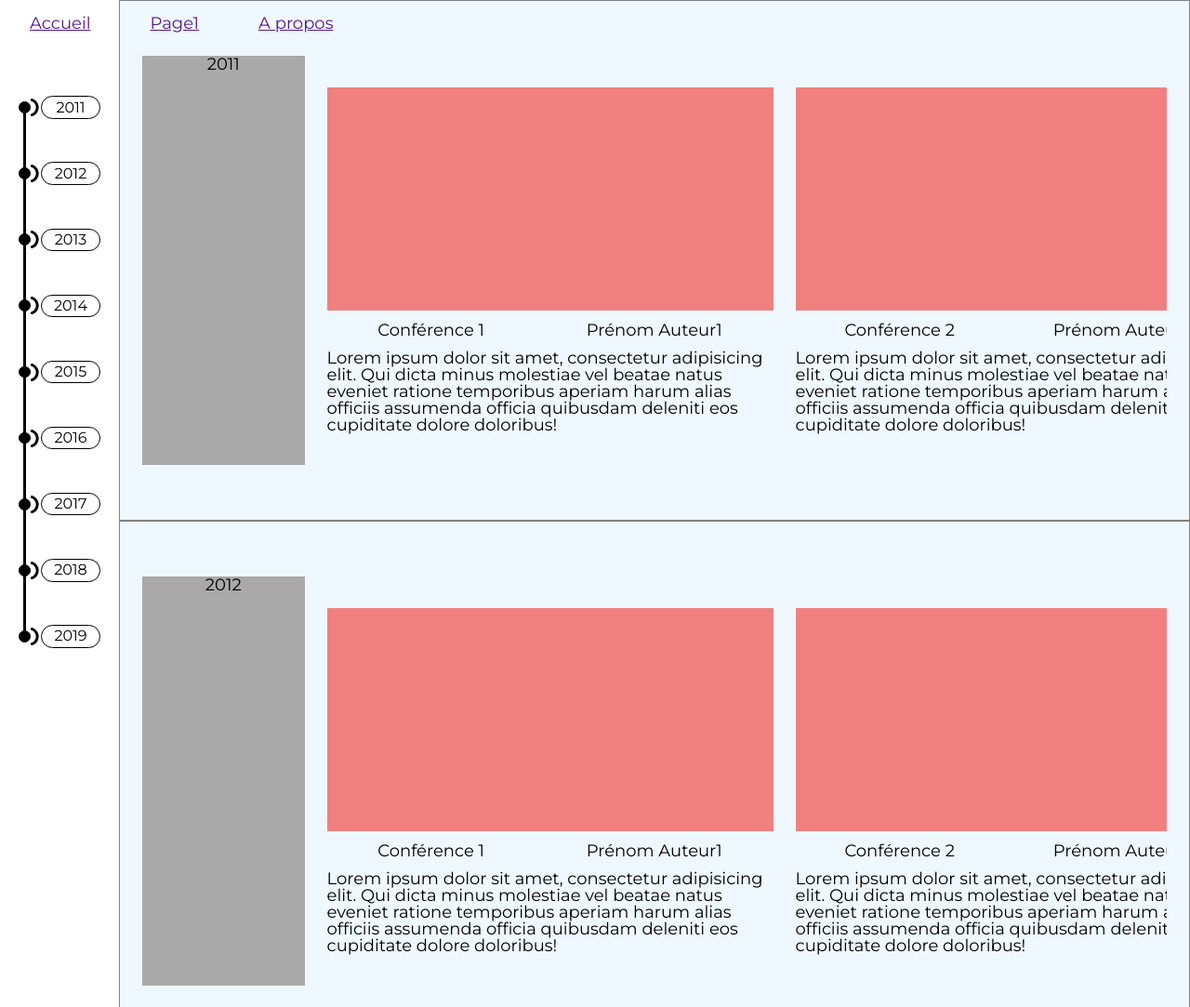
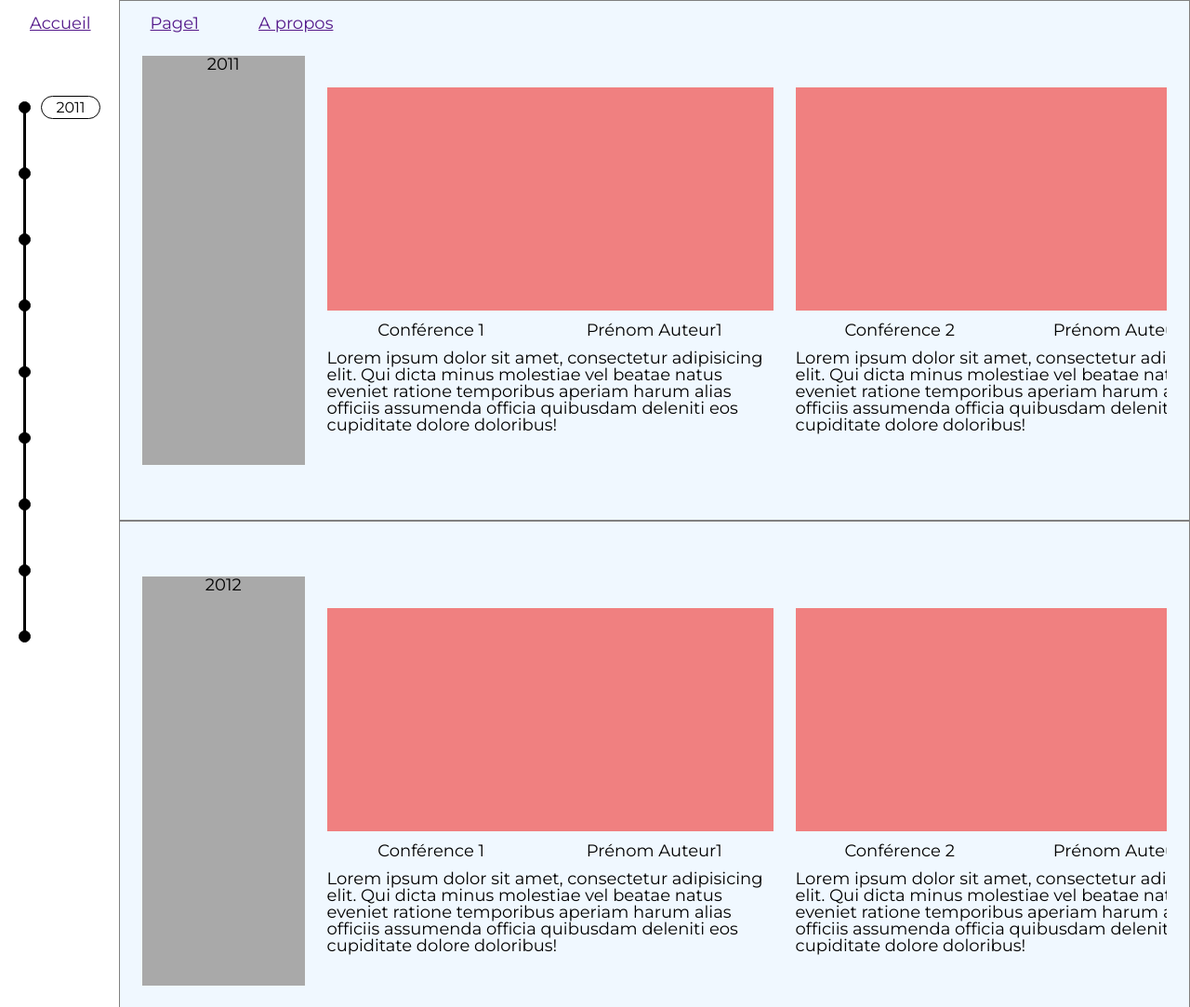
Before and after one commit to Arnocaster/Arnocaster.github.io, a plain HTML site: page MRProto/index.html in a window 1280 px wide. Shown: the top 1083 px of the page at 93% size. Drawn offline with Linux system fonts and the light colour scheme.

Commit message:
Rajout de l'affichage en fonction du scroll

```diff
--- a/MRProto/css/styles.css
+++ b/MRProto/css/styles.css
@@ -158,6 +158,7 @@ body{
 
 
 .aside__y--text{
+    opacity: 0;
     text-align: center;
     width: 4rem;
     font-size: 1rem;
@@ -165,6 +166,11 @@ body{
     border-radius: 1.25rem;
     border : 1px solid black;
 }
+
+.aside__y--text-show {
+    opacity: 1;
+}
+
 
 .aside__y--canvas{
     position: absolute;
--- a/MRProto/js/eventListener.js
+++ b/MRProto/js/eventListener.js
@@ -5,7 +5,7 @@ const listeners =  {
     },
     mainListener : function(){
         window.addEventListener('resize', setDots);
-        document.addEventListener('wheel',(e)=>{setDots(e.pageY)});
+        document.addEventListener('wheel',(e)=>{setDots()});
         const singleYearElt = document.querySelectorAll('.conferences__container');
         for (let thisYear of singleYearElt){
             // console.log(thisYear);
--- a/MRProto/js/script.js
+++ b/MRProto/js/script.js
@@ -1,4 +1,4 @@
-const setDots = (scroll)=>{
+const setDots = ()=>{
     if (document.querySelector('.aside__y--canvas') === null){
     const asideElt = document.querySelector('.aside__container');
     const canvas = document.createElement('canvas');
@@ -11,33 +11,46 @@ const setDots = (scroll)=>{
     canvas.width = asideElt.offsetWidth;
     canvas.height = asideElt.offsetHeight;
     //GET DOM DOTS
-    const dotElts = document.querySelectorAll('.aside__y--dot');
-    const markerOffsetLeft = dotElts[0].offsetLeft + (dotElts[0].offsetWidth/2) ;
-    console.log(scroll);
-    const yearsCont = document.querySelectorAll('.singleYear__container')
-    console.log(yearsCont);
+    const contElts = document.querySelectorAll('.aside__y--dot-container');
+    //SCROLL
+    const scroll = window.scrollY;
+    const yearsCont = document.querySelectorAll('.singleYear__container');
+    console.log(Array.from(yearsCont)[0].offsetTop > scroll,Array.from(yearsCont)[0].offsetTop , scroll);
+    const yearFocusInd = Array.from(yearsCont).findIndex(yearElt => yearElt.offsetTop >= scroll);
+    console.log(yearFocusInd);
     //DRAW
     const ctx = canvas.getContext('2d');
     ctx.clearRect(0, 0, canvas.width, canvas.height);
-    dotElts.forEach((dotElt,index) =>{
-        ctx.lineWidth = 3;
-        ctx.lineCap = "round";
-        dotElt.offsetLeft = dotElts[0].offsetLeft;
-        if (index < dotElts.length -1){
-        ctx.beginPath();
-        ctx.moveTo(markerOffsetLeft,dotElt.offsetTop+dotElt.offsetHeight/2);
-        ctx.lineTo(markerOffsetLeft,dotElts[index+1].offsetTop+dotElt.offsetHeight/2);
-        ctx.stroke();
-        }
+    //Setup :
+    contElts.forEach((contElt,index) =>{
 
+        const dotElt = contElt.querySelector('.aside__y--dot');
+        const yearElt = contElt.querySelector('.aside__y--text');
+
+        if (index === yearFocusInd) {yearElt.classList.add('aside__y--text-show')}
+        else {yearElt.classList.remove('aside__y--text-show')}
+
+        const leftLineOffset = dotElt.offsetLeft + (dotElt.offsetWidth/2);
+        console.log(contElt,dotElt,yearElt);
+        // Line
+        if (index < contElts.length -1){
         ctx.lineWidth = 3;
         ctx.lineCap = "round";
         ctx.beginPath();
-        ctx.arc(markerOffsetLeft + dotElt.offsetWidth/2.5,
-                dotElt.offsetTop + (dotElt.offsetHeight/2),
-                (dotElt.offsetHeight/2)+2,
-                Math.PI*-0.4,Math.PI*0.4);
+        ctx.moveTo(leftLineOffset,contElt.offsetTop+contElt.offsetHeight/2);
+        ctx.lineTo(leftLineOffset,contElts[index+1].offsetTop+contElt.offsetHeight/2);
         ctx.stroke();
+        }
+        // //Marker
+        // const
+        // ctx.lineWidth = 3;
+        // ctx.lineCap = "round";
+        // ctx.beginPath();
+        // ctx.arc(markerOffsetLeft + dotElt.offsetWidth/2.5,
+        //         dotElt.offsetTop + (dotElt.offsetHeight/2),
+        //         (dotElt.offsetHeight/2)+2,
+        //         Math.PI*-0.4,Math.PI*0.4);
+        // ctx.stroke();
     });
 
 }
```
